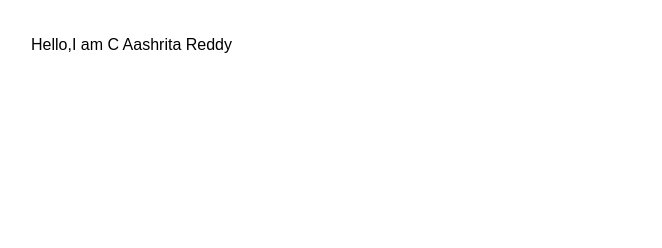
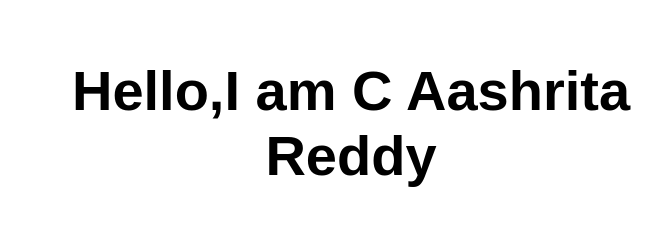
Before and after one commit to Aashrita218/First-static-web-app, a website: page src/index.html in a window 1280 px wide. Shown: the whole page, without its empty margins (289-951 px from the left). Drawn offline with Linux system fonts and the light colour scheme.

Commit message:
Update index.html

```diff
--- a/src/index.html
+++ b/src/index.html
@@ -10,7 +10,7 @@
 
 <body>
   <main>
-    <p>Hello,I am C Aashrita Reddy</p>
+    <h1>Hello,I am C Aashrita Reddy</h1>
   </main>
 </body>
 
```
